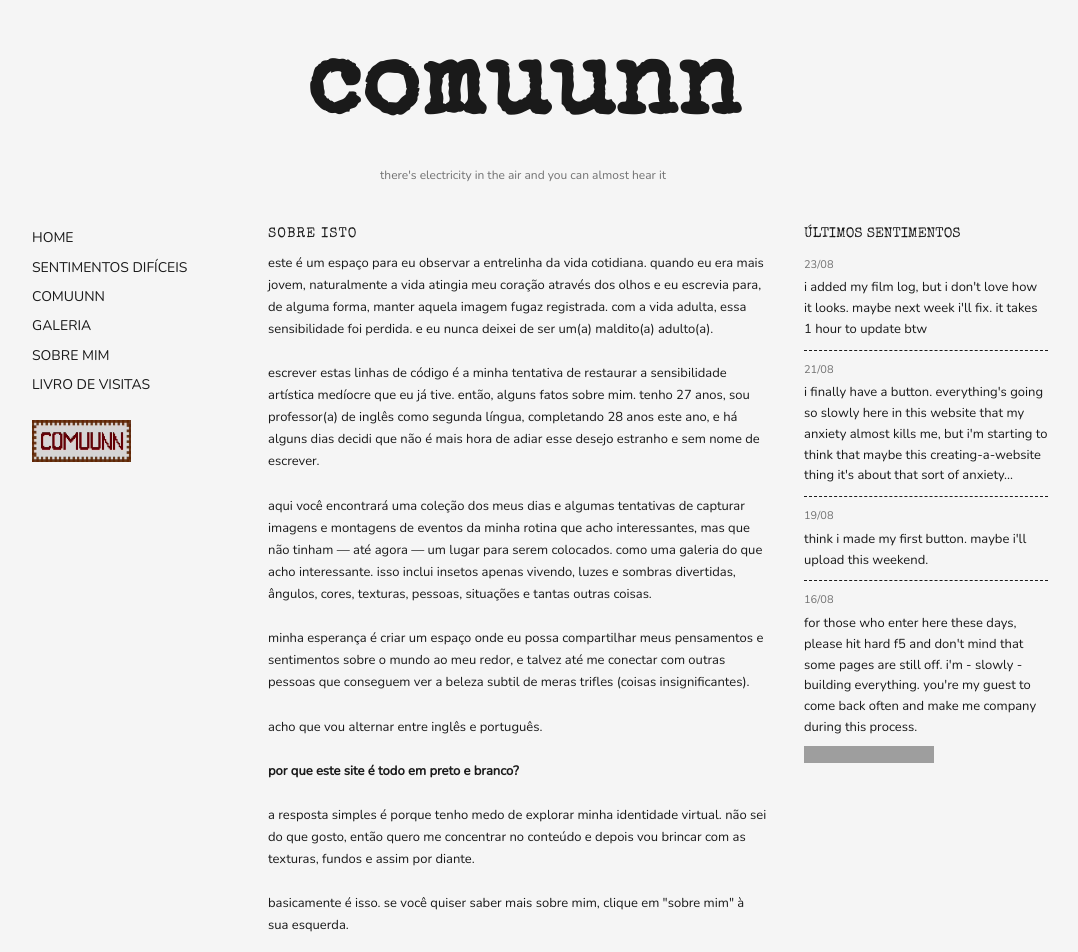
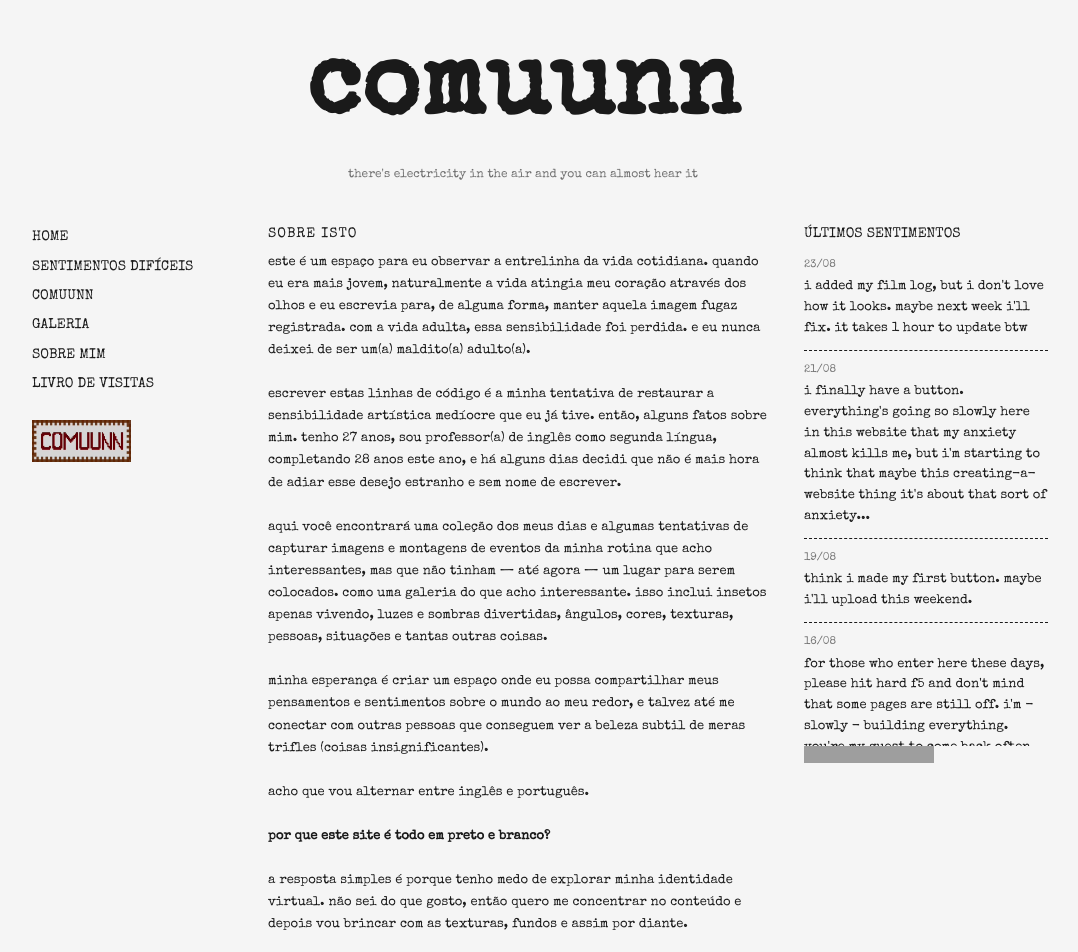
Before and after one commit to guiolhermer/comuunn, a Jekyll site: the page built from index.html, in a window 1280 px wide. Shown: the top 952 px of the page, without its empty margins (117-1195 px from the left). Built offline with Jekyll 4.4.1, drawn with Linux system fonts in a browser that asks for light colours; grey boxes are pictures that could not be loaded.

Commit message:
fix: update font family for body to 'Special Elite' for improved aesthetics

```diff
--- a/assets/style.css
+++ b/assets/style.css
@@ -22,7 +22,7 @@ body {
   background-color: var(--branco-escuro);
   background-attachment: fixed;
   color: var(--ink);
-  font-family: 'Nunito', sans-serif;
+  font-family: 'Special Elite', monospace;
   line-height: 1.6;
 }
 
```
